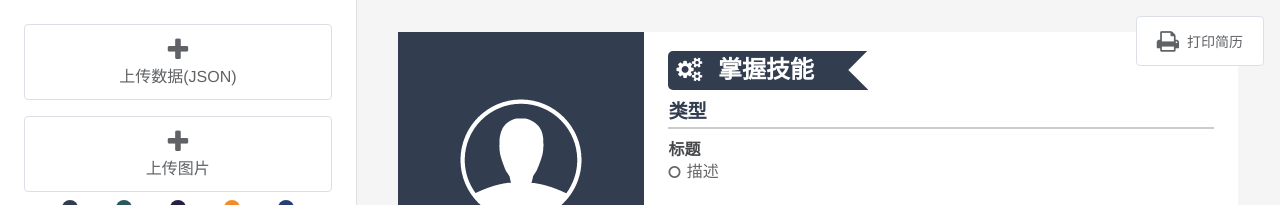
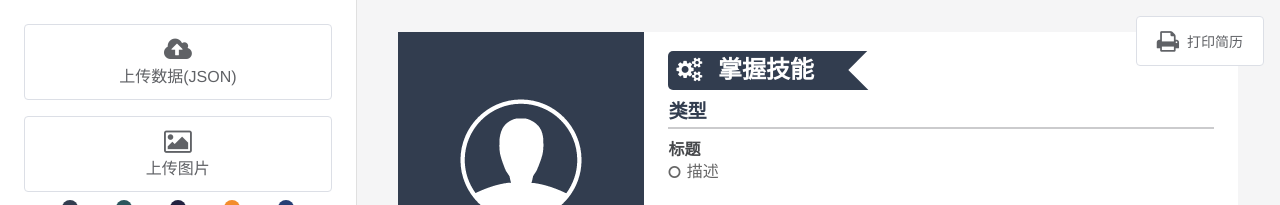
Before and after one commit to eddievandeer/resume, a Vue app: page / in a window 1280 px wide. Shown: the top 205 px of the page. Built offline with nearby package versions, Linux system fonts and the light colour scheme.

Commit message:
feat(Load): change the icon of button

```diff
--- a/src/components/ResumeConsole/Load/LoadImage.vue
+++ b/src/components/ResumeConsole/Load/LoadImage.vue
@@ -1,7 +1,7 @@
 <template>
     <div class="upload-image">
         <label for="image" class="btn normal upload-btn">
-            <i class="fa fa-plus" aria-hidden="true"></i>
+            <i class="fa fa-picture-o" aria-hidden="true"></i>
             <span>上传图片</span>
         </label>
         <input type="file" id="image" style="display: none" @change="doLoad"
--- a/src/components/ResumeConsole/Load/LoadJson.vue
+++ b/src/components/ResumeConsole/Load/LoadJson.vue
@@ -1,7 +1,7 @@
 <template>
     <div class="upload-file">
         <label for="json" class="btn normal upload-btn">
-            <i class="fa fa-plus" aria-hidden="true"></i>
+            <i class="fa fa-cloud-upload" aria-hidden="true"></i>
             <span>上传数据(JSON)</span>
         </label>
         <input type="file" id="json" style="display: none" @change="doLoad" accept="application/json" />
```
